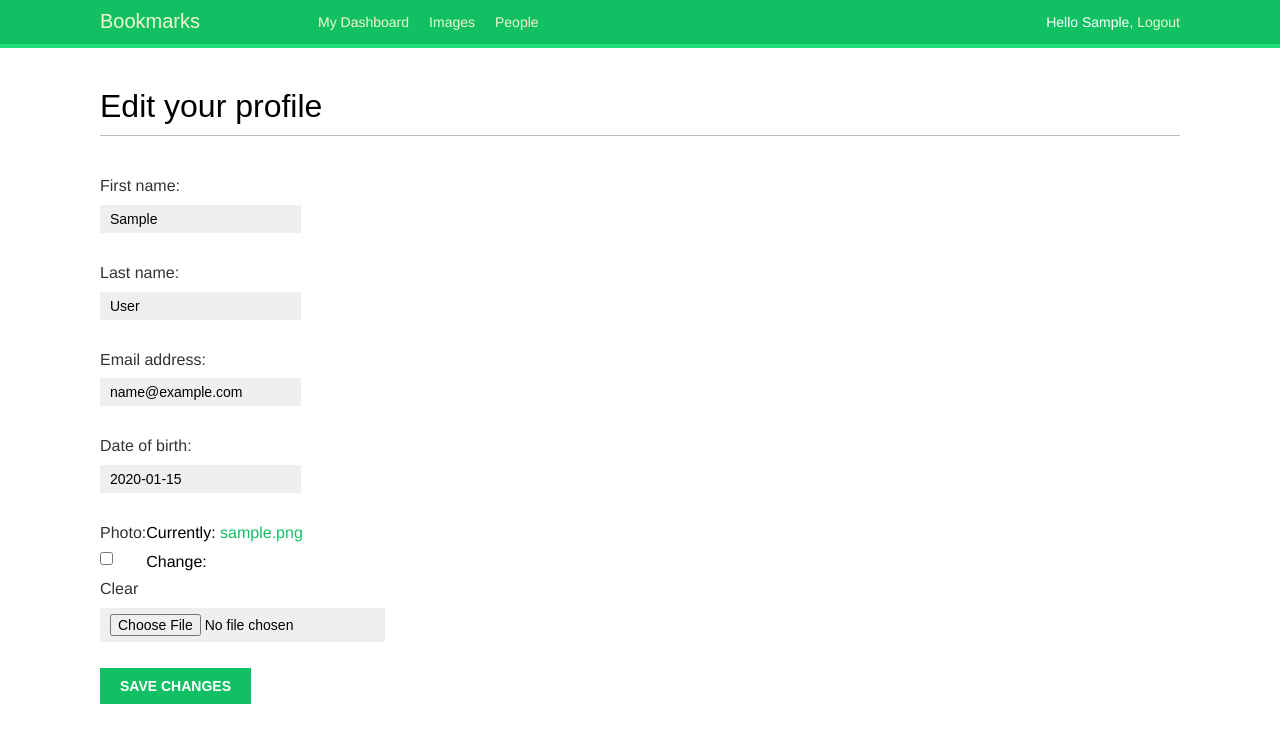
After one commit to JayCammarano/Django3ByExample, a Django app: page /account/edit/ in a window 1280 px wide. The commit adds this page. Shown: the top 743 px of the page. Run offline with Django 3.2, Linux system fonts and the light colour scheme; a user stored in the database is signed in; tables that the repository leaves empty hold one stand-in row (values such as "Sample post"); some web fonts are replaced.

Commit message:
edit profile

```diff
--- a/mysite/account/forms.py
+++ b/mysite/account/forms.py
@@ -1,7 +1,7 @@
 from django import forms
 from django.contrib.auth.models import User
 from django.forms import widgets
-
+from .models import Profile
 class UserRegistrationFrom(forms.ModelForm):
     password = forms.CharField(label='Password',
                                 widget=forms.PasswordInput)
@@ -21,4 +21,9 @@ class UserRegistrationFrom(forms.ModelForm):
 class UserEditForm(forms.ModelForm):
     class Meta:
          model = User
-         fields = ('date_of_birth', 'photo')
+         fields = ('first_name', 'last_name', 'email')
+
+class ProfileEditForm(forms.ModelForm):
+    class Meta:
+        model = Profile
+        fields = ('date_of_birth', 'photo')
--- a/mysite/account/templates/account/dashboard.html
+++ b/mysite/account/templates/account/dashboard.html
@@ -4,6 +4,7 @@
 {% block content %}
     <h1>Dashboard</h1>
     <p>
-        Welcome to your dashboard
+        Welcome to your dashboard. You can <a href="{% url "edit" %}">edit your profile</a>
+        or <a href="{% url "password_change" %}">change your password.</a>
     </p>
 {% endblock %}
--- /dev/null
+++ b/mysite/account/templates/account/edit.html
@@ -0,0 +1,12 @@
+{% extends "base.html" %}
+
+{% block title %}Edit your profile{% endblock %}
+{% block content %}
+    <h1>Edit your profile</h1>
+    <form method="post" enctype="multipart/form-data">
+        {{ user_form.as_p }}
+        {{ profile_form.as_p }}
+        {% csrf_token %}
+        <p><input type="submit" value="Save changes"></p>
+    </form>
+{% endblock %}
--- a/mysite/account/urls.py
+++ b/mysite/account/urls.py
@@ -9,4 +9,5 @@ urlpatterns = [
     path('', views.dashboard, name='dashboard'),
     path('', include('django.contrib.auth.urls')),
     path('register/', views.register, name='register'),
+    path('edit/', views.edit, name='edit'),
 ]
--- a/mysite/account/views.py
+++ b/mysite/account/views.py
@@ -1,7 +1,8 @@
 from django.shortcuts import render
 from django.contrib.auth import authenticate, login
 from django.contrib.auth.decorators import login_required
-from .forms import UserRegistrationFrom
+from .forms import UserRegistrationFrom, UserEditForm, ProfileEditForm
+from .models import Profile
 
 def register(request):
     if request.method == 'POST':
@@ -11,6 +12,7 @@ def register(request):
             new_user.set_password(
                 user_form.cleaned_data['password'])
             new_user.save()
+            Profile.objects.create(user=new_user)
             return render(request,
                         'account/register_done.html',
                         {'new_user': new_user})
@@ -30,3 +32,24 @@ def dashboard(request):
     return render(request,
                 'account/dashboard.html',
                 {'section': 'dashboard'})
+
+@login_required
+def edit(request):
+    if request.method == 'POST':
+        user_form = UserEditForm(instance=request.user,
+                                data=request.POST)
+        profile_form = ProfileEditForm(
+                                    instance=request.user.profile,
+                                    data=request.POST,
+                                    files=request.FILES)
+        if user_form.is_valid() and profile_form.is_valid():
+            user_form.save()
+            profile_form.save()
+    else:
+        user_form = UserEditForm(instance=request.user)
+        profile_form = ProfileEditForm(
+                                    instance=request.user.profile)
+    return render(request,
+                    'account/edit.html',
+                    {'user_form': user_form,
+                    'profile_form': profile_form})
```
Also changed, not shown: README.md.
